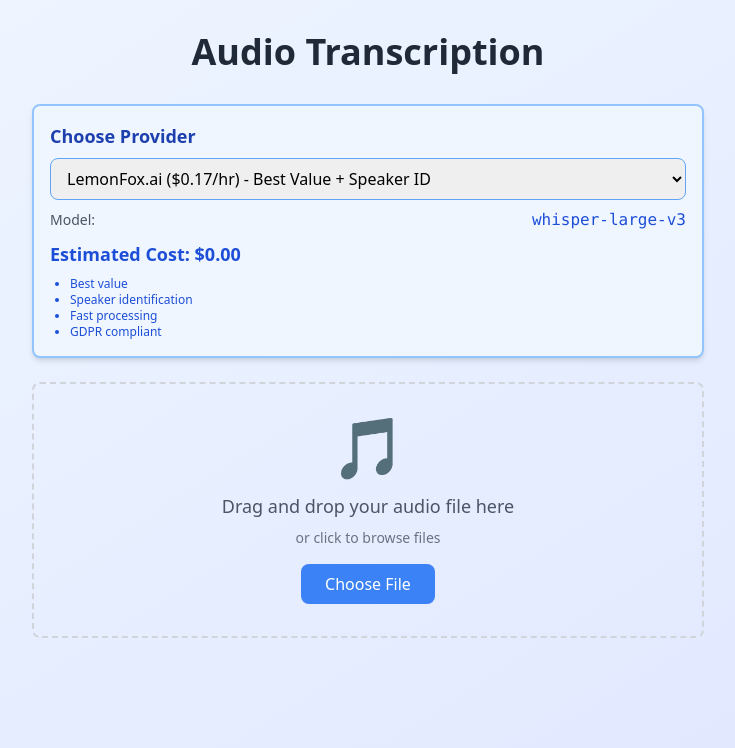
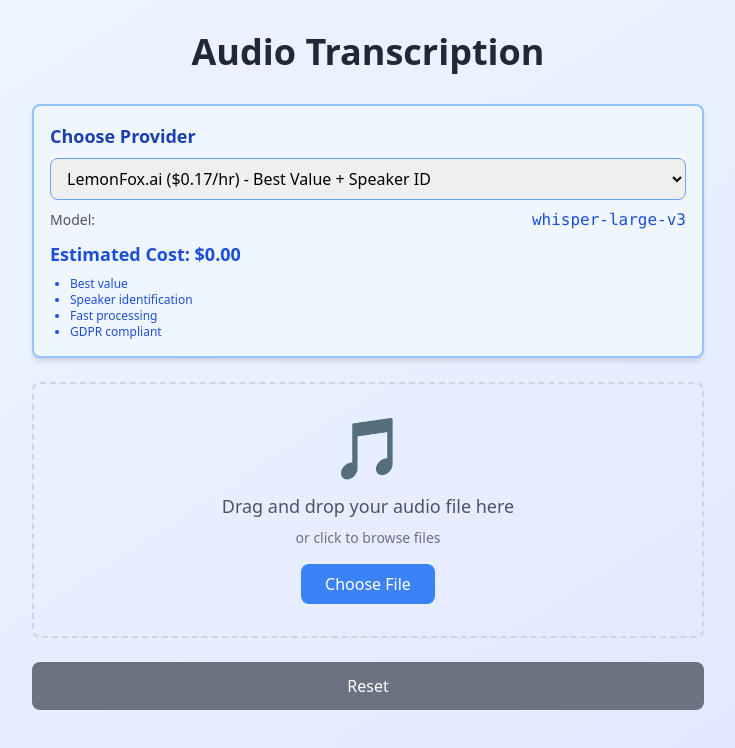
Before and after one commit to Jabotime101/ac, a Next.js app: page / in a window 1280 px wide. Shown: the top 748 px of the page, without its empty margins (272-1007 px from the left). Built offline with nearby package versions, Linux system fonts and the light colour scheme.

Commit message:
Add reset and start buttons to main page

```diff
--- a/pages/index.js
+++ b/pages/index.js
@@ -184,6 +184,24 @@
     return `$${(provider.costPerHour * hours).toFixed(2)}`
   }
 
+  const handleReset = () => {
+    // Clear all state
+    setFile(null)
+    setIsDragging(false)
+    setIsTranscribing(false)
+    setProgress(0)
+    setTranscript('')
+    setError('')
+    setDuration(0)
+    setSelectedProvider(PROVIDERS[0].id)
+    setSelectedModel(PROVIDERS[0].model)
+
+    // Clear file input
+    if (fileInputRef.current) {
+      fileInputRef.current.value = ''
+    }
+  }
+
   return (
     <div className="min-h-screen bg-gradient-to-br from-blue-50 to-indigo-100">
       <Head>
@@ -289,17 +307,26 @@
             </div>
           )}
 
-          {/* Transcribe Button */}
-          {file && !isTranscribing && (
-            <div className="mt-6">
+          {/* Action Buttons */}
+          <div className="mt-6 flex gap-4">
+            {/* Reset Button - Always visible */}
+            <button
+              onClick={handleReset}
+              className="flex-1 bg-gray-500 hover:bg-gray-600 text-white py-3 px-6 rounded-lg font-medium transition-colors"
+            >
+              Reset
+            </button>
+
+            {/* Start/Transcribe Button - Only visible when file is selected and not transcribing */}
+            {file && !isTranscribing && (
               <button
                 onClick={handleTranscribe}
-                className="w-full bg-green-500 hover:bg-green-600 text-white py-3 px-6 rounded-lg font-medium transition-colors"
+                className="flex-1 bg-green-500 hover:bg-green-600 text-white py-3 px-6 rounded-lg font-medium transition-colors"
               >
-                Transcribe Audio
+                Start Transcription
               </button>
-            </div>
-          )}
+            )}
+          </div>
 
           {/* Progress Bar */}
           {isTranscribing && (
```
